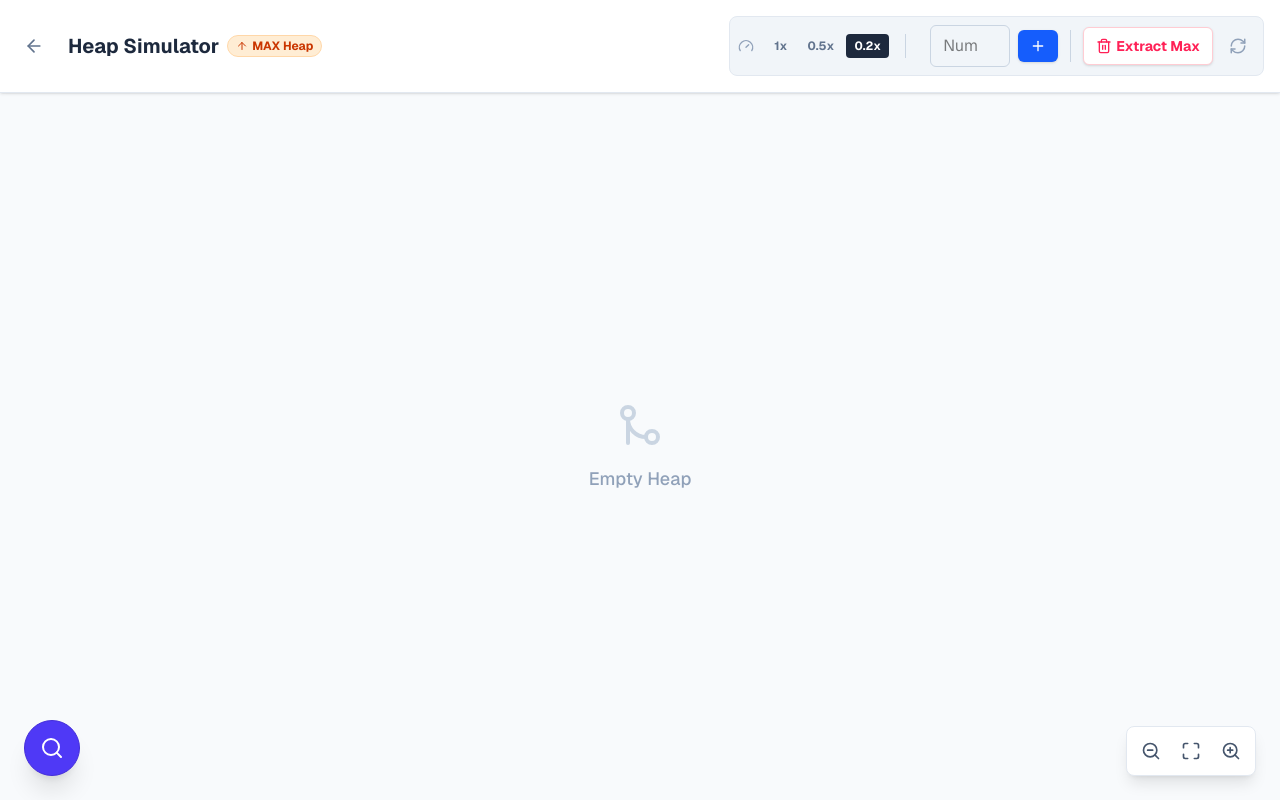
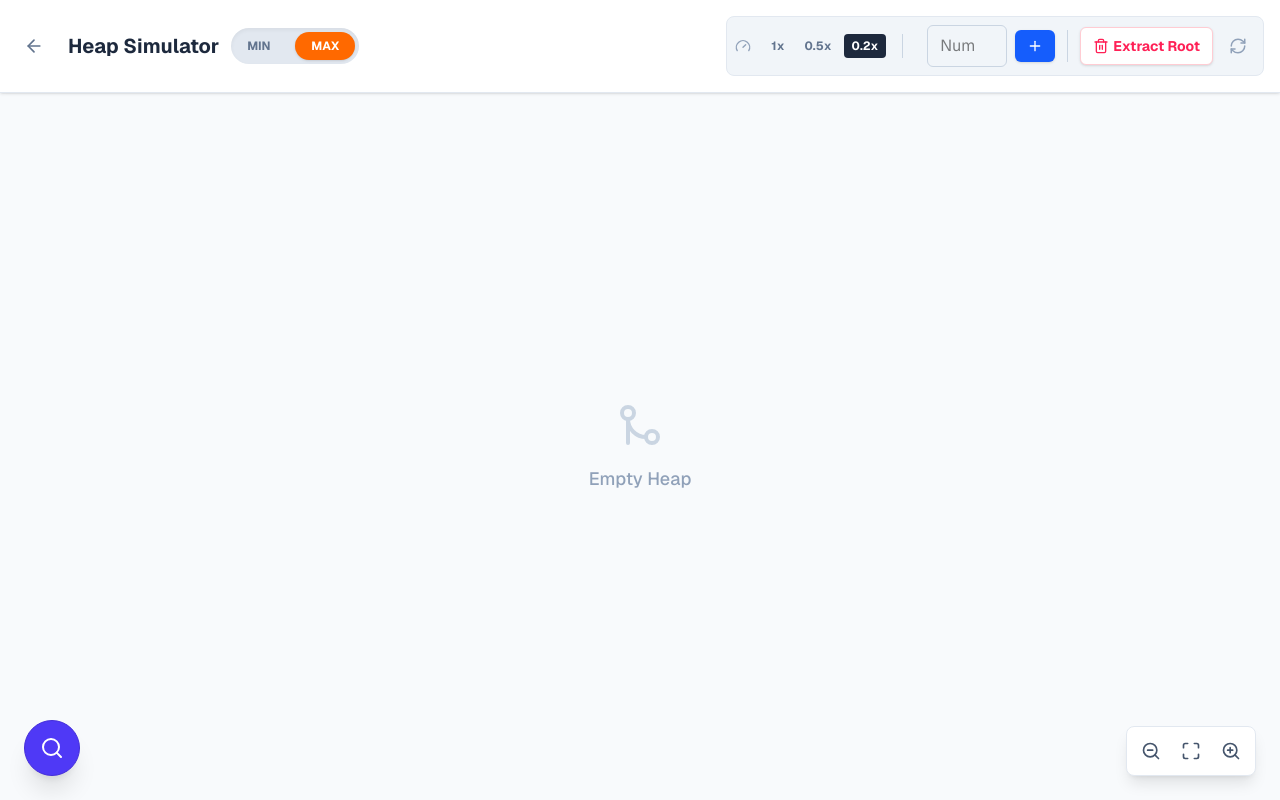
Before and after one commit to moze-mehraban/ds-tools, a Next.js app: page /heap in a window 1280 px wide. Built offline with nearby package versions, Linux system fonts and the light colour scheme.

Commit message:
make it better

```diff
--- a/app/heap/page.tsx
+++ b/app/heap/page.tsx
@@ -544,13 +544,34 @@ export default function HeapTreeSimulator() {
         <div className="max-w-[1400px] mx-auto flex items-center justify-between gap-4">
           <div className="flex items-center gap-4">
             <button onClick={() => router.back()} className="p-2 text-slate-500 hover:bg-slate-100 rounded-full"><ArrowLeft size={20}/></button>
-            <h1 className="text-xl font-bold text-slate-800 flex items-center gap-2">
-                Heap Simulator
-                <span className={`text-xs px-2 py-0.5 rounded-full border font-bold flex items-center gap-1 cursor-pointer transition-colors ${heapType === 'MAX' ? 'bg-orange-100 text-orange-700 border-orange-200 hover:bg-orange-200' : 'bg-cyan-100 text-cyan-700 border-cyan-200 hover:bg-cyan-200'}`} onClick={handleToggleType}>
-                    {heapType === 'MAX' ? <ArrowUpIcon size={12}/> : <ArrowDownIcon size={12}/>}
-                    {heapType} Heap
-                </span>
-            </h1>
+            <div className="flex items-center gap-3">
+                <h1 className="text-xl font-bold text-slate-800">Heap Simulator</h1>
+
+                {/* Flip Switch */}
+                <div
+                    className="relative flex items-center bg-slate-200 rounded-full p-1 cursor-pointer w-32 h-9 shadow-inner select-none"
+                    onClick={handleToggleType}
+                >
+                    {/* Slider */}
+                    <motion.div
+                        className={`absolute top-1 bottom-1 w-[calc(50%-4px)] rounded-full shadow-sm flex items-center justify-center text-xs font-bold z-10 transition-colors
+                            ${heapType === 'MAX' ? 'bg-orange-500 text-white' : 'bg-cyan-500 text-white'}
+                        `}
+                        animate={{
+                            x: heapType === 'MAX' ? '100%' : '0%'
+                        }}
+                        transition={{ type: "spring", stiffness: 500, damping: 30 }}
+                    >
+                        {heapType}
+                    </motion.div>
+
+                    {/* Labels */}
+                    <div className="flex w-full justify-between px-3 text-xs font-bold text-slate-500 z-0">
+                        <span className={heapType === 'MIN' ? 'opacity-0' : 'opacity-100'}>MIN</span>
+                        <span className={heapType === 'MAX' ? 'opacity-0' : 'opacity-100'}>MAX</span>
+                    </div>
+                </div>
+            </div>
           </div>
 
           <div className="flex items-center gap-2 bg-slate-100 p-2 rounded-lg border border-slate-200">
@@ -565,7 +586,7 @@ export default function HeapTreeSimulator() {
             <button onClick={handleInsert} disabled={!newValue || isAnimating} className="bg-blue-600 hover:bg-blue-700 text-white px-3 py-2 rounded-md text-sm font-bold shadow-sm transition"><Plus size={16}/></button>
             <div className="w-px h-8 bg-slate-300 mx-1"></div>
             <button onClick={handleDeleteRoot} disabled={heap.length === 0 || isAnimating} className="bg-white border border-rose-200 text-rose-500 hover:bg-rose-50 px-3 py-2 rounded-md text-sm font-bold shadow-sm transition flex items-center gap-1">
-                <Trash2 size={16}/> Extract {heapType === 'MAX' ? 'Max' : 'Min'}
+                <Trash2 size={16}/> Extract Root
             </button>
             <button onClick={() => { setHeap([]); setSelectedId(null); setTransform({x:0, y:0, scale:1}) }} className="p-2 text-slate-400 hover:bg-slate-200 rounded-md"><RefreshCw size={18}/></button>
           </div>
```
